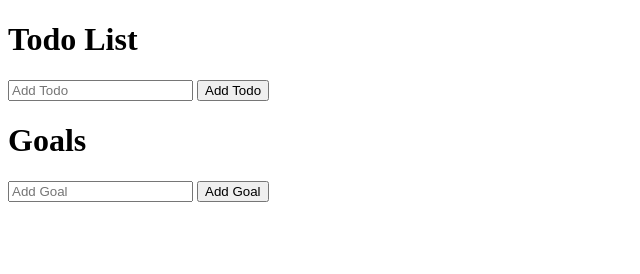
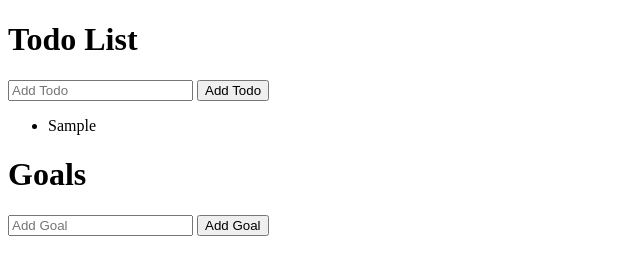
Before and after one commit to frnrx/redux-store-exercise, a plain HTML site: page index.html in a window 1280 px wide. Both pictures are taken after typing "Sample" into the empty fields and a click on the button "Add Todo". Shown: the whole page, without its empty margins (0-640 px from the left). Drawn offline with Linux system fonts and the light colour scheme.

Commit message:
adding the toggle functionality to the todo's list

```diff
--- a/index.html
+++ b/index.html
@@ -136,7 +136,13 @@
     const store = createStore(app)
 
     store.subscribe(() => {
-      console.log('The new state is: ', store.getState())
+      const {goals, todos} = store.getState()
+
+      document.getElementById('goals').innerHTML = ''
+      document.getElementById('todos').innerHTML = ''
+
+      goals.forEach(addGoalToDOM)
+      todos.forEach(addTodoToDOM)
     })
 
 
@@ -219,6 +225,30 @@
 
     document.getElementById('goalBtn')
       .addEventListener('click', addGoal)
+
+
+    function addTodoToDOM (todo) {
+      const node = document.createElement('li')
+      const text = document.createTextNode(todo.name)
+      node.appendChild(text)
+      node.style.textDecoration = todo.complete ? 'line-through' : 'none'
+      node.addEventListener('click', () => {
+        store.dispatch(toggleTodoAction(todo.id))
+      })
+
+      document.getElementById('todos')
+        .appendChild(node)
+    }
+
+
+    function addGoalToDOM (goal) {
+      const node = document.createElement('li')
+      const text = document.createTextNode(goal.name)
+      node.appendChild(text)
+
+      document.getElementById('goals')
+        .appendChild(node)
+    }
   </script>
 </body>
 
```
